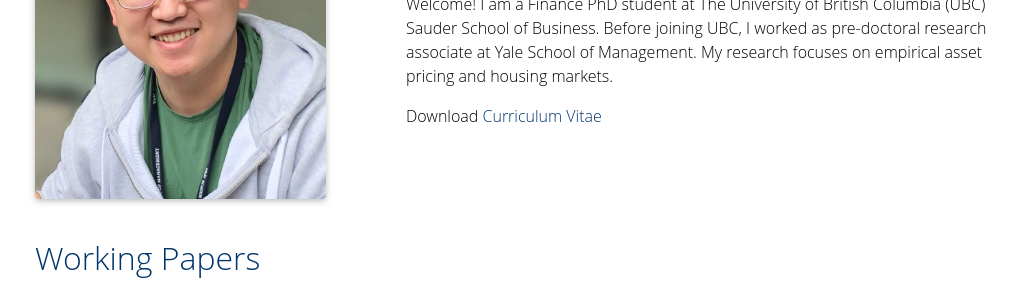
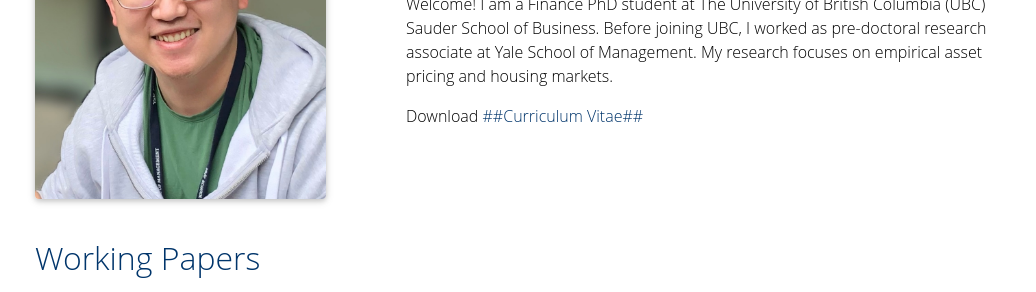
Before and after one commit to gen-li/gen-li.github.io, a Jekyll site: the page built from _pages/about.md, in a window 1280 px wide. Shown: the part 294-586 px from the top of the page, without its empty margins (120-1156 px from the left). Built offline with Jekyll 4.4.1, drawn with Linux system fonts in a browser that asks for light colours; full-size pictures stand in for the smaller copies a plugin makes; comment, search, counter and statistics services are not loaded; a style sheet for code colours, icons or effects is not loaded; part of the change alters nothing that is shown; grey boxes are pictures that could not be loaded.

```diff
--- a/_pages/about.md
+++ b/_pages/about.md
@@ -38,7 +38,7 @@ social: false  # includes social icons at the bottom of the page
 
 Welcome! I am a Finance PhD student at The University of British Columbia (UBC) Sauder School of Business. Before joining UBC, I worked as pre-doctoral research associate at Yale School of Management. My research focuses on empirical asset pricing and housing markets.
 
-Download [Curriculum Vitae](https://www.dropbox.com/s/q0hyee4nf0sh5gh/Resume_202212.pdf?dl=0)
+Download [##Curriculum Vitae##](https://www.dropbox.com/scl/fi/s31nxupuyttho03q2nonp/Resume_GenLi.pdf?dl=0&rlkey=34mu0zic5v89qtg3kr9gnxkkg)
 
 <!-- Write your biography here. Tell the world about yourself. Link to your favorite [subreddit](http://reddit.com). You can put a picture in, too. The code is already in, just name your picture `prof_pic.jpg` and put it in the `img/` folder.
 
```
